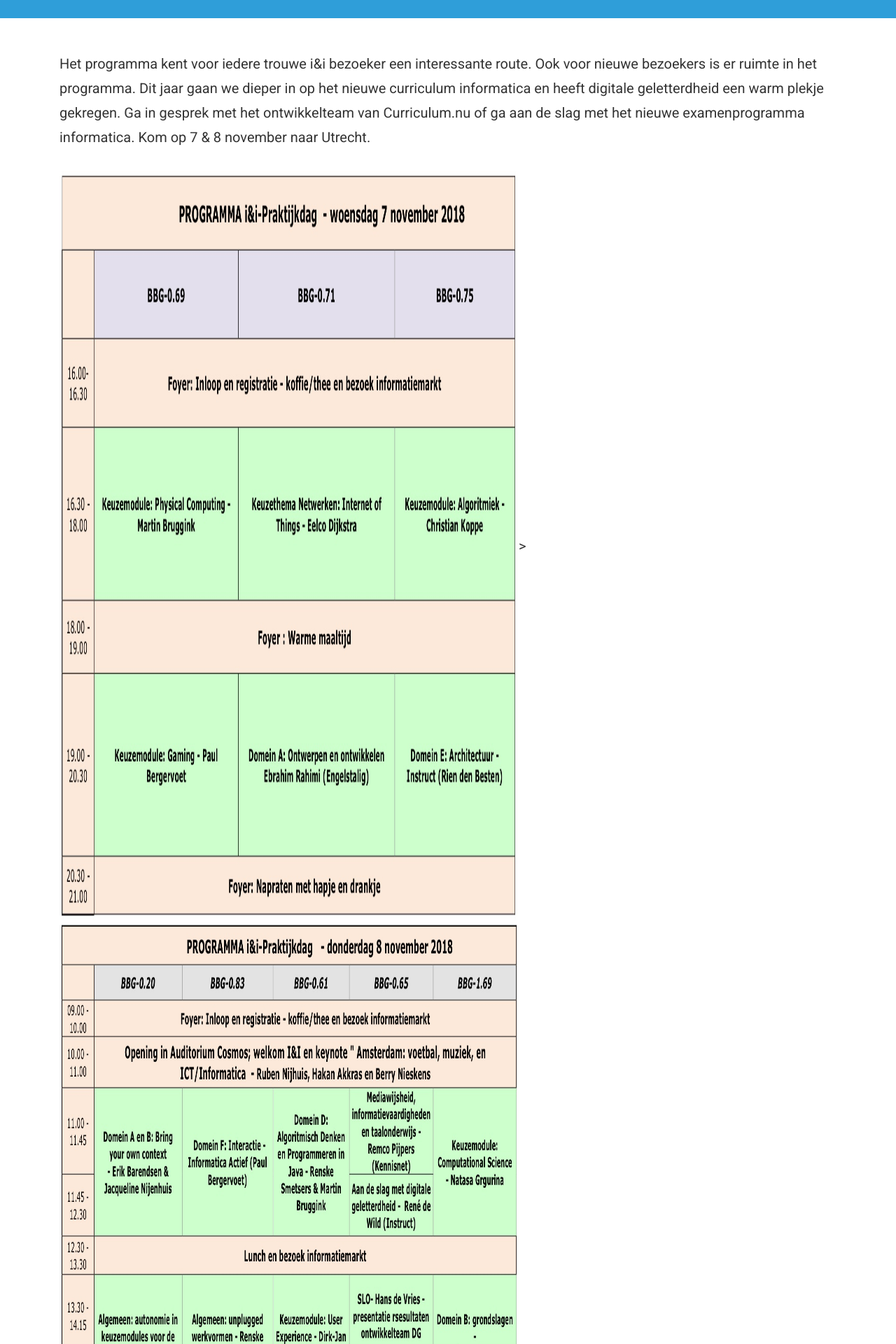
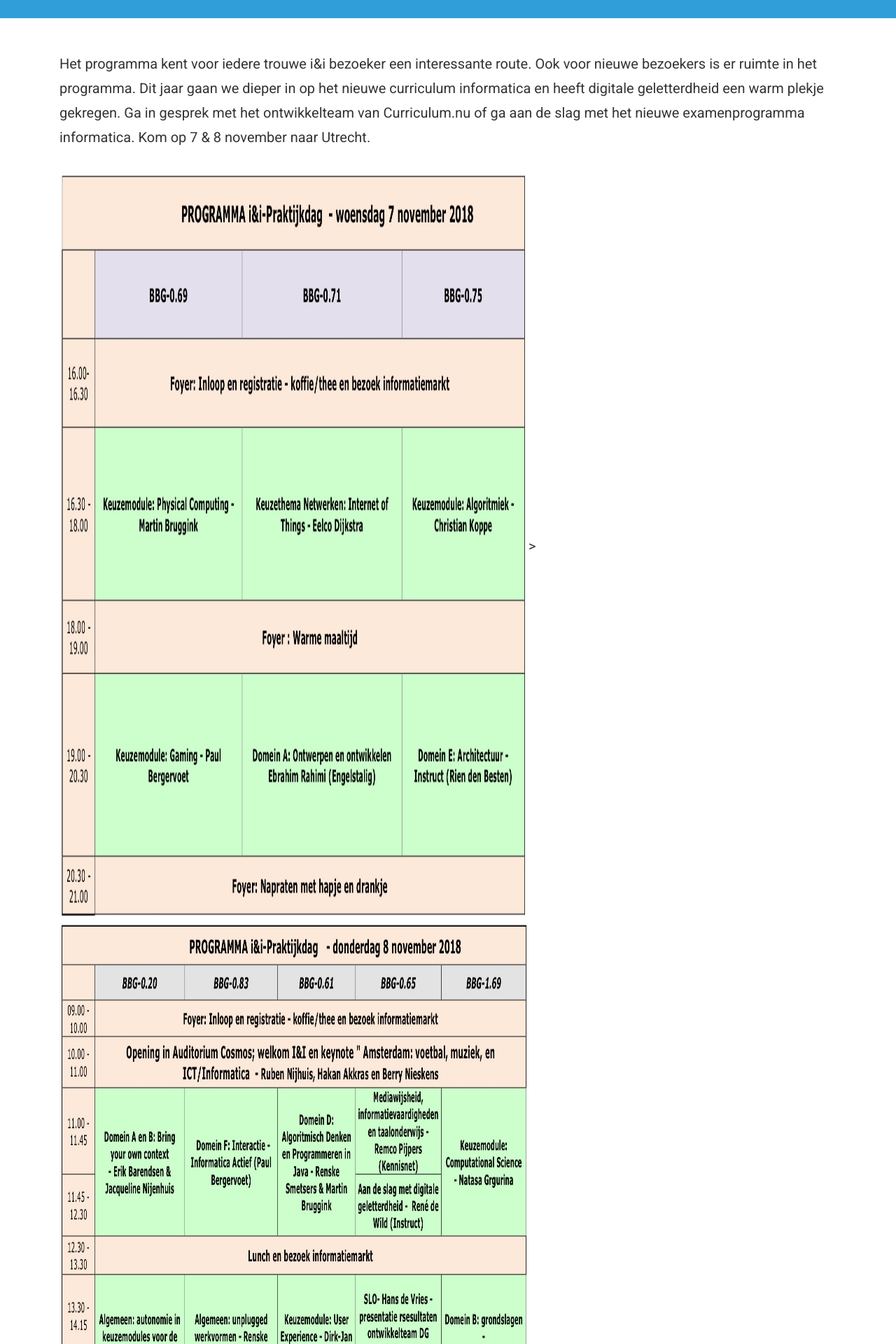
Before and after one commit to ieni/website, a Jekyll site: the page built from _posts/2018-10-08-Praktijkdagen-2018.md, in a window 1280 px wide. Shown: the part 451-2371 px from the top of the page at 70% size. Built offline with Jekyll 4.4.1, drawn with Linux system fonts in a browser that asks for light colours; grey boxes are pictures that could not be loaded.

Commit message:
Update 2018-10-08-Praktijkdagen-2018.md

```diff
--- a/_posts/2018-10-08-Praktijkdagen-2018.md
+++ b/_posts/2018-10-08-Praktijkdagen-2018.md
@@ -10,8 +10,8 @@
 
 
 
- <img src="https://github.com/ieni/website/blob/master/assets/img/content/Programma_ii_7nov.jpg?raw=true" alt="Programma 7 november" height="1076" width="656">>
- <img src="https://github.com/ieni/website/blob/master/assets/img/content/Programma_ii_8nov.jpg?raw=true" alt="Programma 8 november" height="1076" width="656">
+ <img src="https://github.com/ieni/website/blob/master/assets/img/content/Programma_ii_7nov.jpg?raw=true" alt="Programma 7 november" height="1076" width="670">>
+ <img src="https://github.com/ieni/website/blob/master/assets/img/content/Programma_ii_8nov.jpg?raw=true" alt="Programma 8 november" height="1076" width="670">
 
 
 Het laatste decennium is er onvoldoende aandacht besteed aan de digitale vaardigheden van jongeren. Dat was en is Vakvereniging i&i een doorn in het oog.
```
